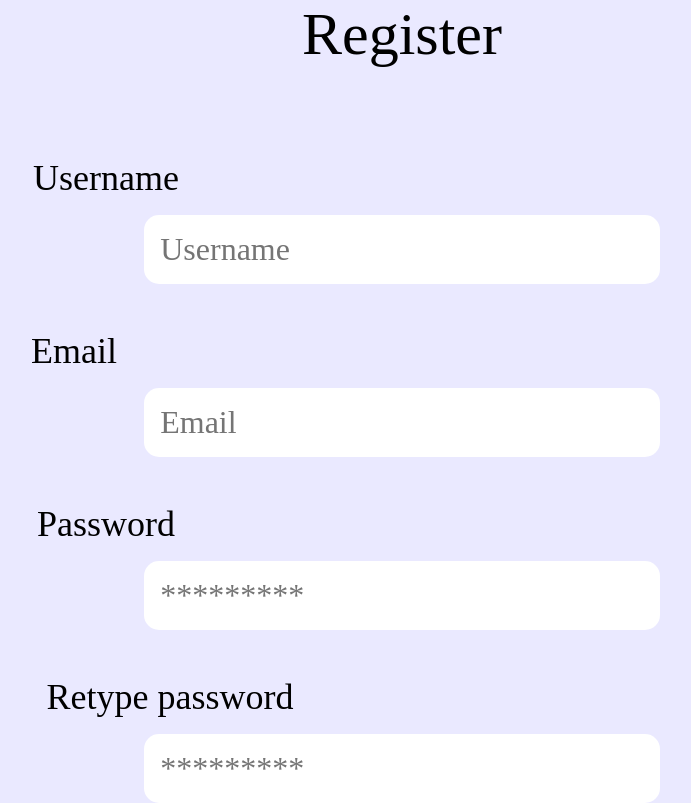
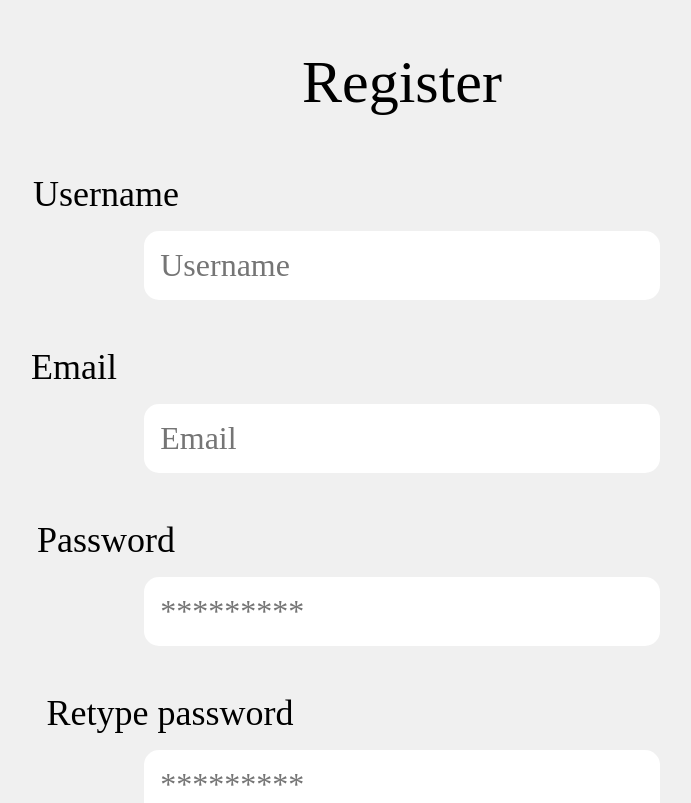
Before and after one commit to bogdan9876/fullstack-test-task, a React (Create React App) app in the folder client/: page /register in a window 1280 px wide. Shown: the top 803 px of the page, without its empty margins (238-929 px from the left). Built offline with nearby package versions, Linux system fonts and the light colour scheme; a web font is replaced by a local one.

Commit message:
next commit

```diff
--- a/client/src/components/Home/home.module.css
+++ b/client/src/components/Home/home.module.css
@@ -314,9 +314,10 @@
 
 .modalInput {
   display: block;
-  width: 100%;
+  width: 95%;
   margin: 10px 0;
   padding: 10px;
+  font-size: 18px;
   border: 1px solid #ccc;
   border-radius: 5px;
 }
--- a/client/src/components/Login/login.css
+++ b/client/src/components/Login/login.css
@@ -13,7 +13,7 @@
 
 .login {
     font-size: 60px;
-    margin-bottom: 1rem;
+    margin-top: 5rem;
 }
 
 .login-input {
--- a/client/src/components/Register/register.css
+++ b/client/src/components/Register/register.css
@@ -10,7 +10,7 @@
 
 .register {
     font-size: 60px;
-    margin-bottom: 2rem;
+    margin-top: 3rem;
     text-align: center;
 }
 
@@ -35,7 +35,6 @@
     margin: 0 auto;
     padding: 20px;
     text-align: center;
-    margin-top: 2rem;
 }
 
 .register-text {
--- a/client/src/index.css
+++ b/client/src/index.css
@@ -3,12 +3,7 @@ body {
   font-family: Aoboshi One;
   -webkit-font-smoothing: antialiased;
   -moz-osx-font-smoothing: grayscale;
-  background-color: #EAE9FF;
-}
-
-body.dark {
-  background-color: #333;
-  color: #EAE9FF;
+  background-color: #f0f0f0;
 }
 
 code {
```
